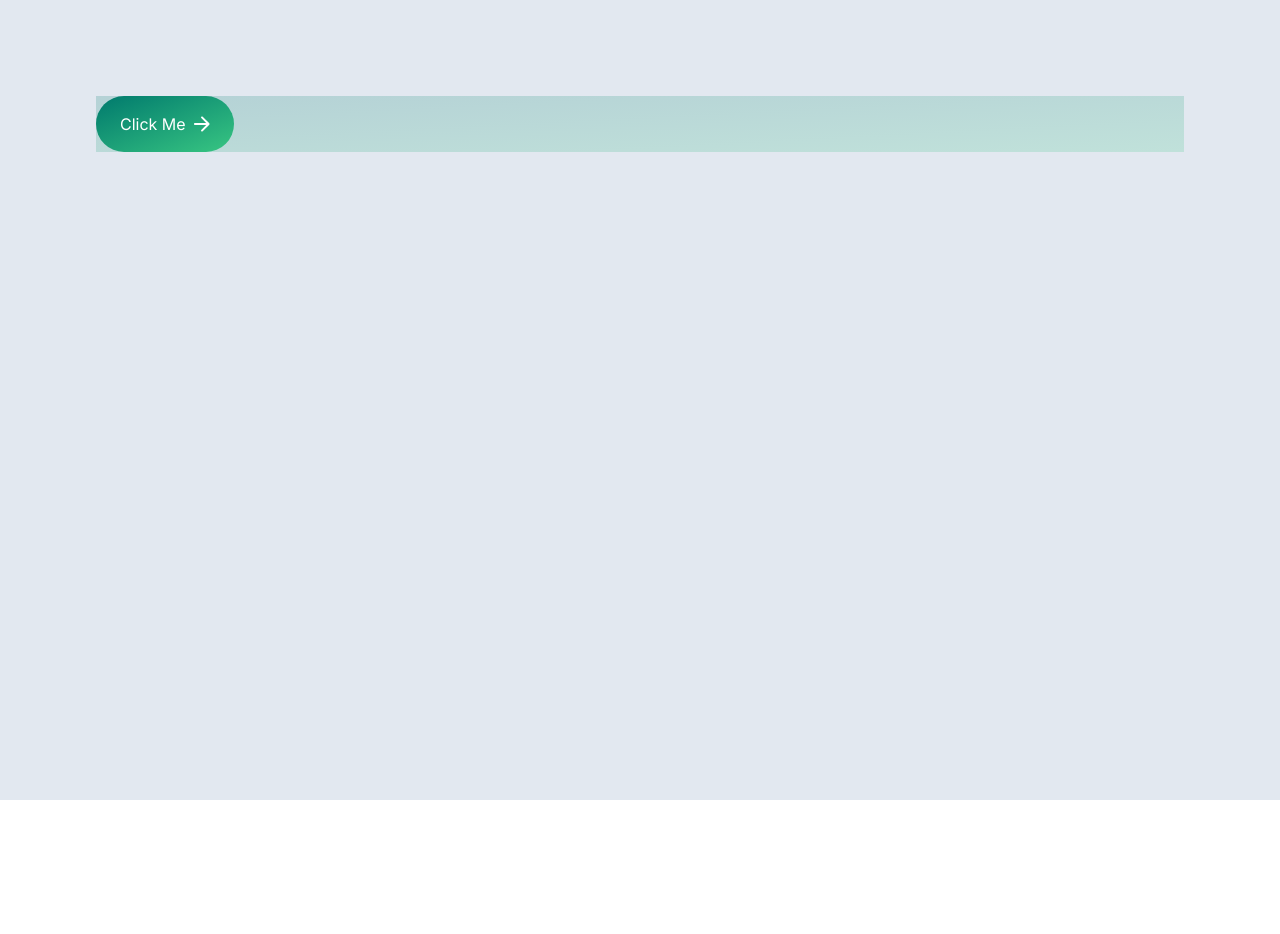
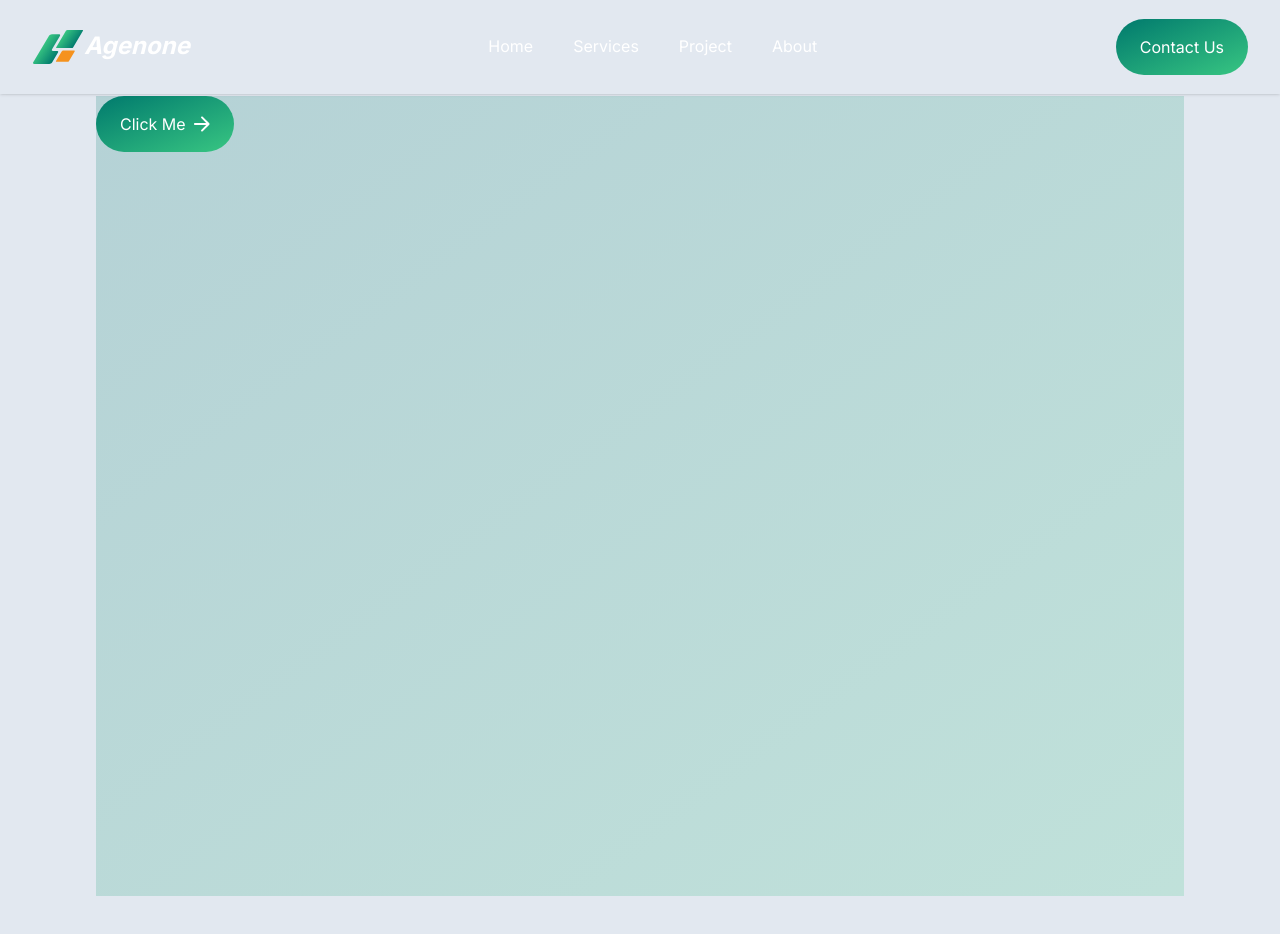
Before and after one commit to RaihanSyahSP/agenone, a Next.js app: page / in a window 1280 px wide. Shown: the top 934 px of the page. Before the commit the page ends 800 px from the top, so only its background shows below. Built offline with nearby package versions, Linux system fonts and the light colour scheme.

Commit message:
feat: add navbar

```diff
--- a/package.json
+++ b/package.json
@@ -21,6 +21,7 @@
     "postcss": "8.4.29",
     "react": "18.2.0",
     "react-dom": "18.2.0",
+    "react-icons": "^4.11.0",
     "tailwind-merge": "^1.14.0",
     "tailwindcss": "3.3.3",
     "typescript": "5.2.2"
--- a/src/app/layout.tsx
+++ b/src/app/layout.tsx
@@ -1,6 +1,8 @@
+import Navbar from '@/components/layout/Navbar'
 import './globals.css'
 import type { Metadata } from 'next'
 import { Inter } from 'next/font/google'
+import Link from 'next/link'
 
 const inter = Inter({ subsets: ['latin'] })
 
@@ -16,7 +18,10 @@ export default function RootLayout({
 }) {
   return (
     <html lang="en">
-      <body className={inter.className}>{children}</body>
+      <body className={inter.className}>
+        <Navbar />
+        {children}
+      </body>
     </html>
   )
 }
--- a/src/assets/index.ts
+++ b/src/assets/index.ts
@@ -1,3 +1,4 @@
 import RightIconButton from "./rightIcon";
+import LogoIcon from "./logo";
 
-export { RightIconButton };
+export { RightIconButton, LogoIcon };
--- /dev/null
+++ b/src/assets/logo/index.tsx
@@ -0,0 +1,34 @@
+import React from 'react'
+
+const LogoIcon = () => {
+  return (
+    <svg width="52" height="34" viewBox="0 0 52 34" fill="none" xmlns="http://www.w3.org/2000/svg">
+      <g id="Shapes" clip-path="url(#clip0_238_1036)">
+        <path
+          id="Shape"
+          fillRule="evenodd"
+          clipRule="evenodd"
+          d="M27.8805 6.01412C28.446 5.06524 28.0089 4.29602 26.9043 4.29602H19.9043C18.7998 4.29602 17.446 5.06524 16.8806 6.01412L1.22755 32.2827C0.662133 33.2316 1.0992 34.0008 2.20377 34.0008H17.2038C18.3083 34.0008 19.6621 33.2316 20.2276 32.2827L25.9891 22.6138C26.5545 21.665 26.1174 20.8957 25.0128 20.8957H21.0128C19.9083 20.8957 19.4712 20.1265 20.0366 19.1776L27.8805 6.01412Z"
+          fill="url(#paint0_linear_238_1036)"
+        />
+        <rect id="Shape_2" width="17" height="21" rx="1" transform="matrix(1 0 -0.511893 0.859049 34.4638 0.000793457)" fill="url(#paint1_linear_238_1036)" />
+        <rect id="Shape_3" width="13" height="13" rx="1" transform="matrix(1 0 -0.511893 0.859049 30.1784 20.618)" fill="#F5921E" />
+      </g>
+      <defs>
+        <linearGradient id="paint0_linear_238_1036" x1="19.2038" y1="34.0008" x2="4.34596" y2="23.524" gradientUnits="userSpaceOnUse">
+          <stop stop-color="#00796D" />
+          <stop offset="1" stop-color="#38C682" />
+        </linearGradient>
+        <linearGradient id="paint1_linear_238_1036" x1="17" y1="21" x2="-2.53037" y2="18.2994" gradientUnits="userSpaceOnUse">
+          <stop stop-color="#00796D" />
+          <stop offset="1" stop-color="#38C682" />
+        </linearGradient>
+        <clipPath id="clip0_238_1036">
+          <rect width="52" height="34" fill="white" transform="translate(0 0.000793457)" />
+        </clipPath>
+      </defs>
+    </svg>
+  );
+}
+
+export default LogoIcon
--- a/src/components/button/index.tsx
+++ b/src/components/button/index.tsx
@@ -1,7 +1,7 @@
 import { cn } from "@/lib/utils";
 import { cva, type VariantProps } from "class-variance-authority";
 
-const button = cva("flex justify-center items-center rounded-full", {
+const button = cva("flex justify-center items-center rounded-full hover:green-shadow-2xl disabled:opacity-50 cursort-not-allowed", {
     variants: {
         intent: {
             primary: "bg-gradient-primary-500 text-white",
@@ -23,6 +23,7 @@ export interface ButtonProps
     VariantProps<typeof button> {
         rightIcon?: React.ReactNode;
         isIcon?: boolean;
+        disabled?: boolean;
     }
 
 const Button: React.FC<ButtonProps> = ({
@@ -31,11 +32,12 @@ const Button: React.FC<ButtonProps> = ({
     className,
     children,
     isIcon,
+    disabled,
     rightIcon,
     ...props
 }) => {
   return (
-    <button className={button({ intent, size, class: className })} {...props}>
+    <button className={button({ intent, size, class: className })} disabled={disabled} {...props}>
       {children}
       {isIcon && <span className={cn("ml-2 inline-flex shrink-0 self-center")}>{rightIcon}</span>}
     </button>
--- /dev/null
+++ b/src/components/layout/Navbar.tsx
@@ -0,0 +1,52 @@
+"use client";
+import React, { useState } from "react";
+import { cn } from "@/lib/utils";
+import { LogoIcon } from '@/assets'
+import { AiOutlineMenu } from "react-icons/ai";
+import { RxCross1 } from "react-icons/rx";
+import Link from "next/link";
+import Button from '../button'
+const Navbar = () => {
+  const [navbar, setNavbar] = useState(false);
+  const menu = [
+    { name: "Home", url: "/" },
+    {name: "Services",url: "/"},
+    { name: "Project", url: "/" },
+    { name: "About", url: "/" },
+  ];
+  return (
+    <nav className="w-full shadow fixed top-0">
+      <div className="justify-between items-center px-4 mx-auto lg:max-w-7xl md:items-center md:h-[94px] md:flex md:px-8">
+        <div>
+          <div className="flex items-center justify-between py-3 md:py-5 md:block">
+            <div>
+              <a href="#" className={cn("flex justify-between")}>
+                <LogoIcon />
+                <p className={cn("text-white font-bold italic text-2xl")}>Agenone</p>
+              </a>
+            </div>
+            <div className="md:hidden">
+              <button className="p-2 text-gray-700 rounded-md outline-none focus:border-gray-400 focus:border" onClick={() => setNavbar(!navbar)}>
+                {navbar ? <RxCross1 className="text-white" /> : <AiOutlineMenu className="text-white" />}
+              </button>
+            </div>
+          </div>
+        </div>
+        <div>
+          <div className={`flex-1 justify-self-center pb-3 mt-8 md:block md:pb-0 md:mt-0 ${navbar ? "block" : "hidden"}`}>
+            <ul className="items-center justify-center space-y-8 md:flex md:space-x-[40px] md:space-y-0">
+              {menu.map(({ name, url }, index) => (
+                <li key={index} className="text-white group transition duration-300">
+                  {<Link href={url}>{name}</Link>}
+                  <span className="block max-w-0 group-hover:max-w-full transition-all duration-500 h-0.5 bg-gradient-primary-500"></span>
+                </li>
+              ))}
+            </ul>
+          </div>
+        </div>
+        <Button className="hidden md:block">Contact Us</Button>
+      </div>
+    </nav>
+  );
+};
+export default Navbar;
--- a/src/modules/home/index.tsx
+++ b/src/modules/home/index.tsx
@@ -4,7 +4,7 @@ import { RightIconButton } from "@/assets";
 
 const HomeModule = () => {
   return (
-    <div className='w-full h-full bg-gradient-primary-100 text-slate-600 text-2xl'>
+    <div className='w-full h-screen bg-gradient-primary-100 text-slate-600 text-2xl'>
       <Button isIcon={true} rightIcon={<RightIconButton/>}>Click Me</Button>
     </div>
   )
--- a/tailwind.config.ts
+++ b/tailwind.config.ts
@@ -28,6 +28,15 @@ const config: Config = {
           900: "var(--color-secondary-900)",
         },
       },
+      boxShadow: {
+        "green-shadow-xs": "0px 1px 2px 0px rgba(56, 198, 130, 0.05)",
+        "green-shadow-sm": "0px 1px 3px 0px rgba(56, 198, 130, 0.1)",
+        "green-shadow-md": "0px 1px 4px 0px rgba(56, 198, 130, 0.15)",
+        "green-shadow-lg": "0px 1px 8px 0px rgba(56, 198, 130, 0.2)",
+        "green-shadow-xl": "0px 1px 12px 0px rgba(56, 198, 130, 0.25)",
+        "green-shadow-2xl": "0px 24px 48px -12px rgba(56, 198, 130, 0.18)",
+        "green-shadow-3xl": "0px 1px 4px 0px rgba(56, 198, 130, 0.1)",
+      },
     },
   },
   plugins: [],
```
Also changed, not shown: 1 other file (tests, documents, lock files or other folders).
